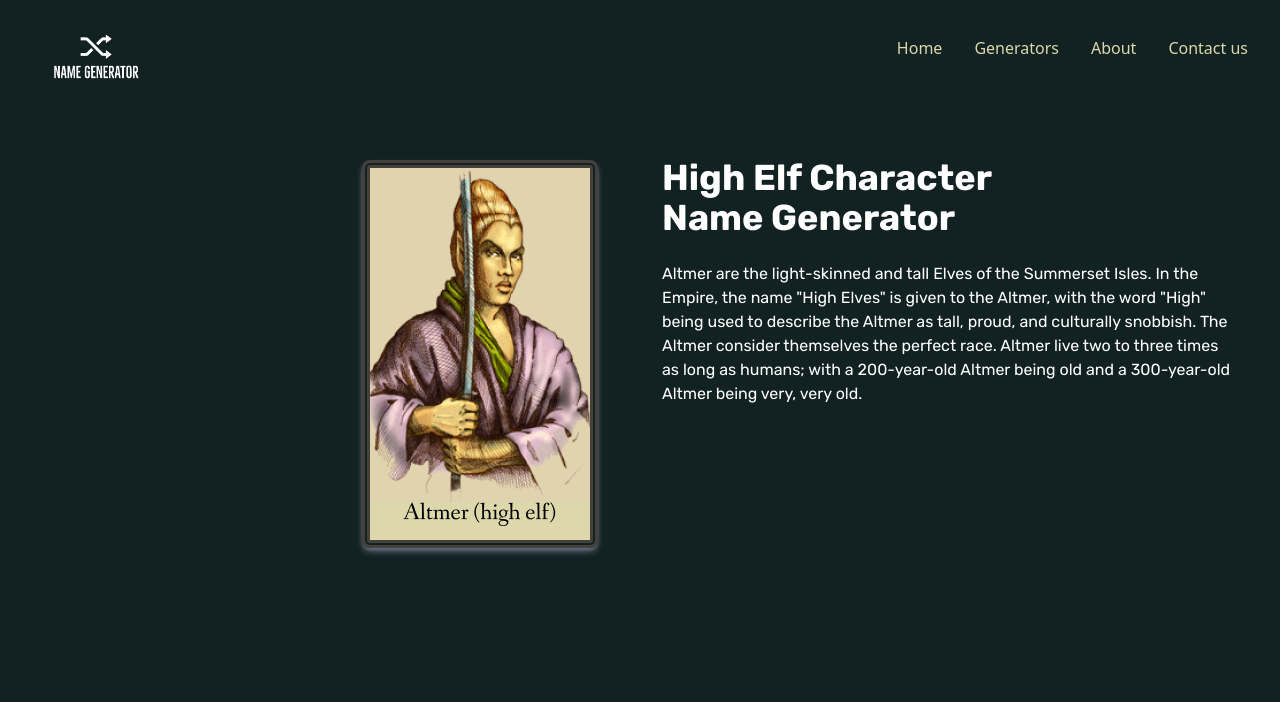
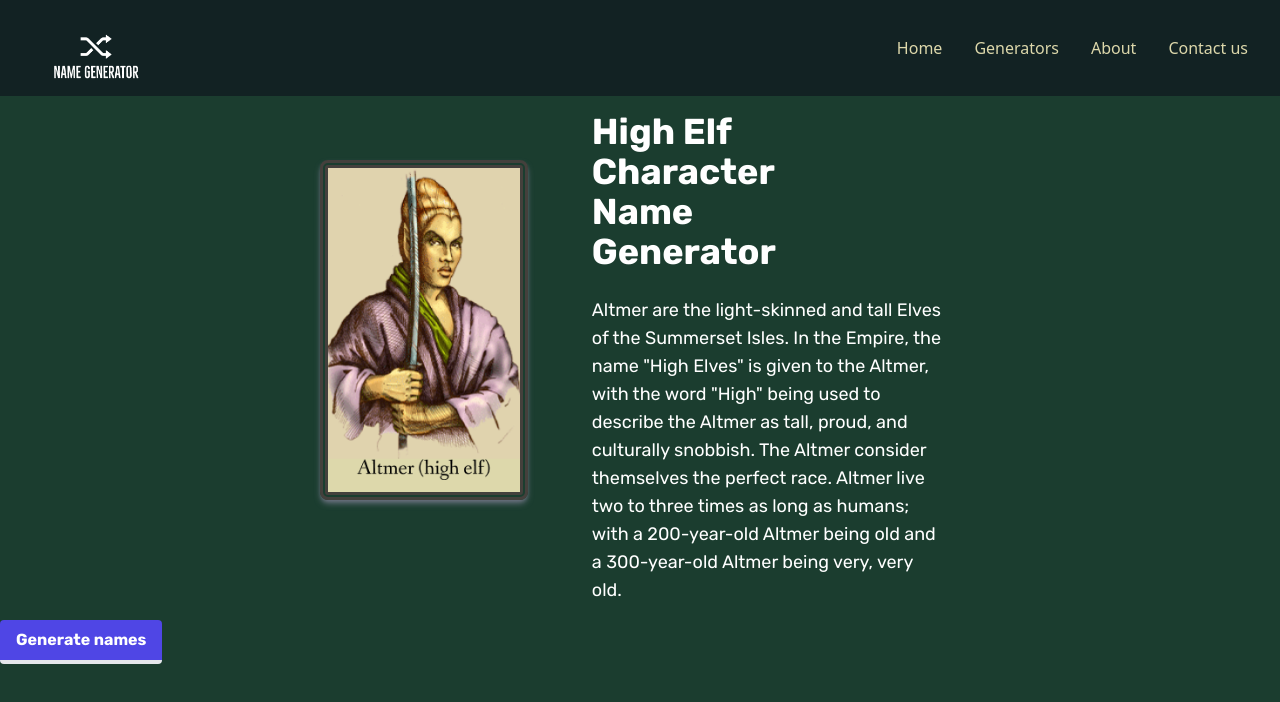
Before and after one commit to untamedduck/ElderScrollsNameGenerator, a React (Create React App) app: page /Altmer in a window 1280 px wide. Shown: the top 702 px of the page. Built offline with nearby package versions, Linux system fonts and the light colour scheme.

Commit message:
Fixed mobile view

```diff
--- a/src/Pages/Altmer.js
+++ b/src/Pages/Altmer.js
@@ -3,20 +3,31 @@ import HighElf from "../elderScrollsPhotos/HighElf.png"
 
 function Altmer(props) {
     return (
-        <div className = "display: flex h-auto w-full relative z-0 justify-center w-3/4">
-            <div className = "display:flex w-1/2 display:flex w-auto h-auto pl-80 pt-16">
+        <div>
+        <div className = "display: flex h-auto w-full relative z-0 justify-center lg:w-3/4">
+            <div className = "display:flex w-1/2 display:flex w-auto h-auto pl-80 pt-16 hidden lg:block">
                  <img className = "object-cover shadow-md shadow-gray-500 rounded-lg object-fill
-                     transform transition duration-500 hover:scale-105 border-stone-700 border-double border-8 " src = {HighElf}/>
+                     transform transition duration-500 hover:scale-105 border-stone-700 border-double border-8" src = {HighElf}/>
             </div>
             <div className= "display:flex text-[white] font-Rubik
-            self-center w-1/2 h-auto pb-20 pl-16">
-                <h1 className= "justify-center text-2xl md:text-2xl lg:text-4xl font-bold text-lg w-3/4"> High Elf Character Name Generator</h1>
-                <p className = "pt-6"> Altmer are the light-skinned and tall Elves of the Summerset Isles. In the Empire, the name "High Elves" is given to the Altmer,
+            self-center w-1/2 h-auto lg:pl-16 w-auto lg:w-1/2 mt-16 lg:mt-0 p-4">
+                <h1 className= "justify-center text-3xl md:text-3xl lg:text-4xl font-bold text-lg w-3/4"> High Elf Character Name Generator</h1>
+                <p className = "pt-6  text-base md:text-lg lg:text-lg" > Altmer are the light-skinned and tall Elves of the Summerset Isles. In the Empire, the name "High Elves" is given to the Altmer,
                     with the word "High" being used to describe the Altmer as tall, proud, and culturally snobbish. The Altmer consider themselves the perfect race.
                     Altmer live two to three times as long as humans; with a 200-year-old
                     Altmer being old and a 300-year-old Altmer being very, very old. </p>
             </div>
         </div>
+           <div className = "display:grid">
+               <button className="bg-indigo-600 text-white font-bold py-2 px-4 border-b-4
+                 rounded font-Rubik"> Generate names </button>
+               <div>
+
+               </div>
+           </div>
+        </div>
+
+
     );
 }
 
--- a/src/Pages/ElderScrolls.js
+++ b/src/Pages/ElderScrolls.js
@@ -5,12 +5,13 @@ import { Link } from 'react-router-dom';
 function ElderScrolls() {
     return (
         <div className = "display: flex flex-col h-auto w-full justify-center relative z-0">
-            <div className= "display:flex self-center w-1/2">
-                <h1 className="display-flex: text-[white] text-2xl md:text-2xl lg:text-4xl font-Rubik font-bold text-lg">Elder Scrolls Name Generator</h1>
-                <p className = "text-[white] font-Rubik ">Starting up a new game and need a name for your brand new adventure? look no further, this Elder-Scrolls name
-                generator has got you covered, just select the race your playing from below.</p>
+            <div className= "display:flex self-center w-1/2 mt-16 pl-8">
+                <h1 className="display-flex: text-[white] text-2xl md:text-2xl lg:text-4xl font-Rubik font-bold">Elder Scrolls Name Generator</h1>
+                <p className = "text-[white] font-Rubik text-base md:text-lg lg:text-lg pt-3">Starting up a new game and need a name for your brand new adventure?
+                    look no further, this Elder-Scrolls name generator has got you covered, just select the race you're playing from below.</p>
             </div>
-            <div className = "display:flex w-1/2 h-auto display: grid grid-cols-1 md:grid-cols-2 lg:grid-cols-3 place-items-center justify-evenly gap-5 translate-y-20 self-center">
+            <div className = "display:flex w-1/2 h-auto display: grid grid-cols-1 md:grid-cols-2 lg:grid-cols-3 place-items-center
+             justify-evenly gap-5 translate-y-20 self-center">
                 {raceList.map((race, key) => {
                     return (
 
--- a/src/index.css
+++ b/src/index.css
@@ -4,5 +4,5 @@
 @tailwind components;
 @tailwind utilities;
 body {
-  background-color: #122223;
+  background-color: #1b3d2f;
 }
```
